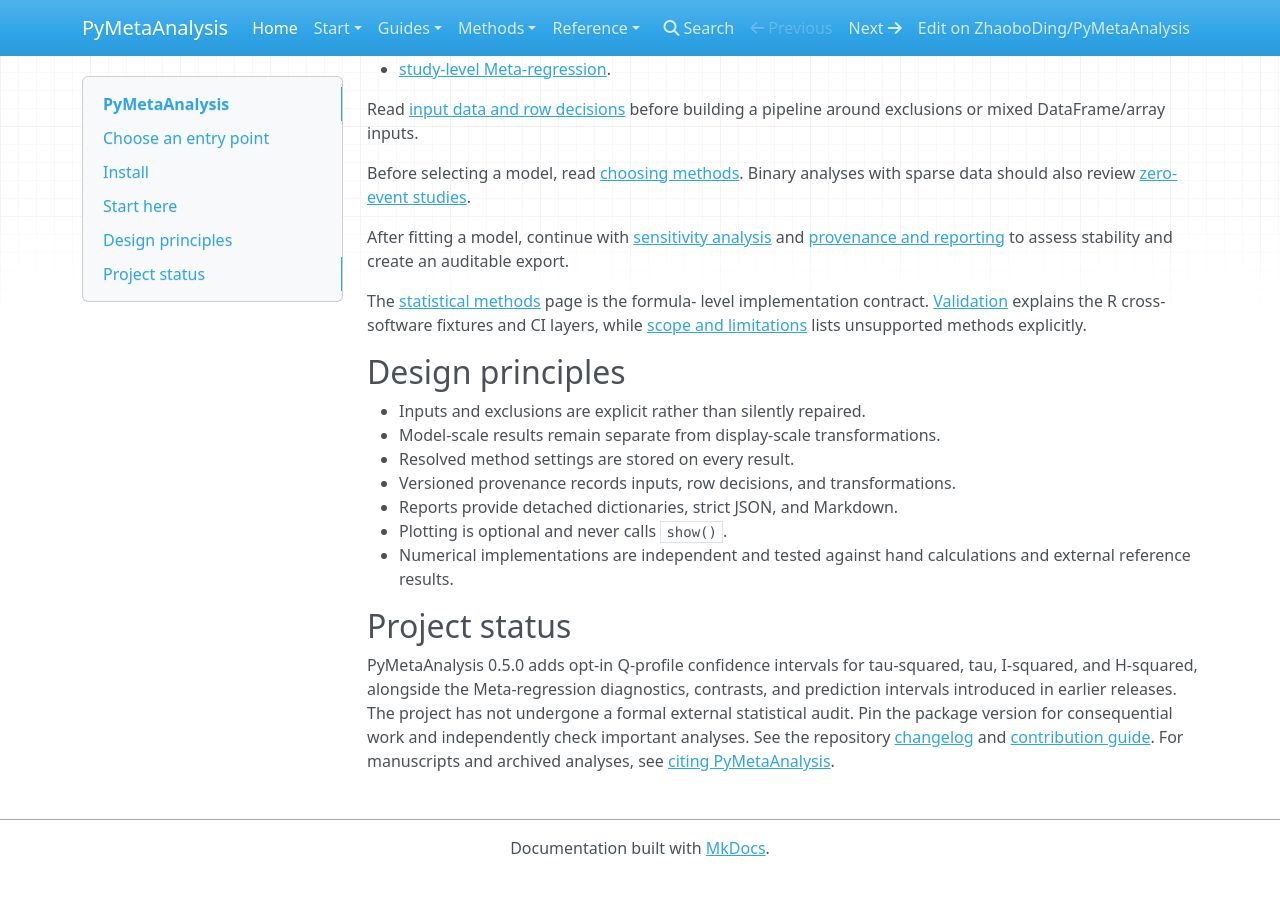
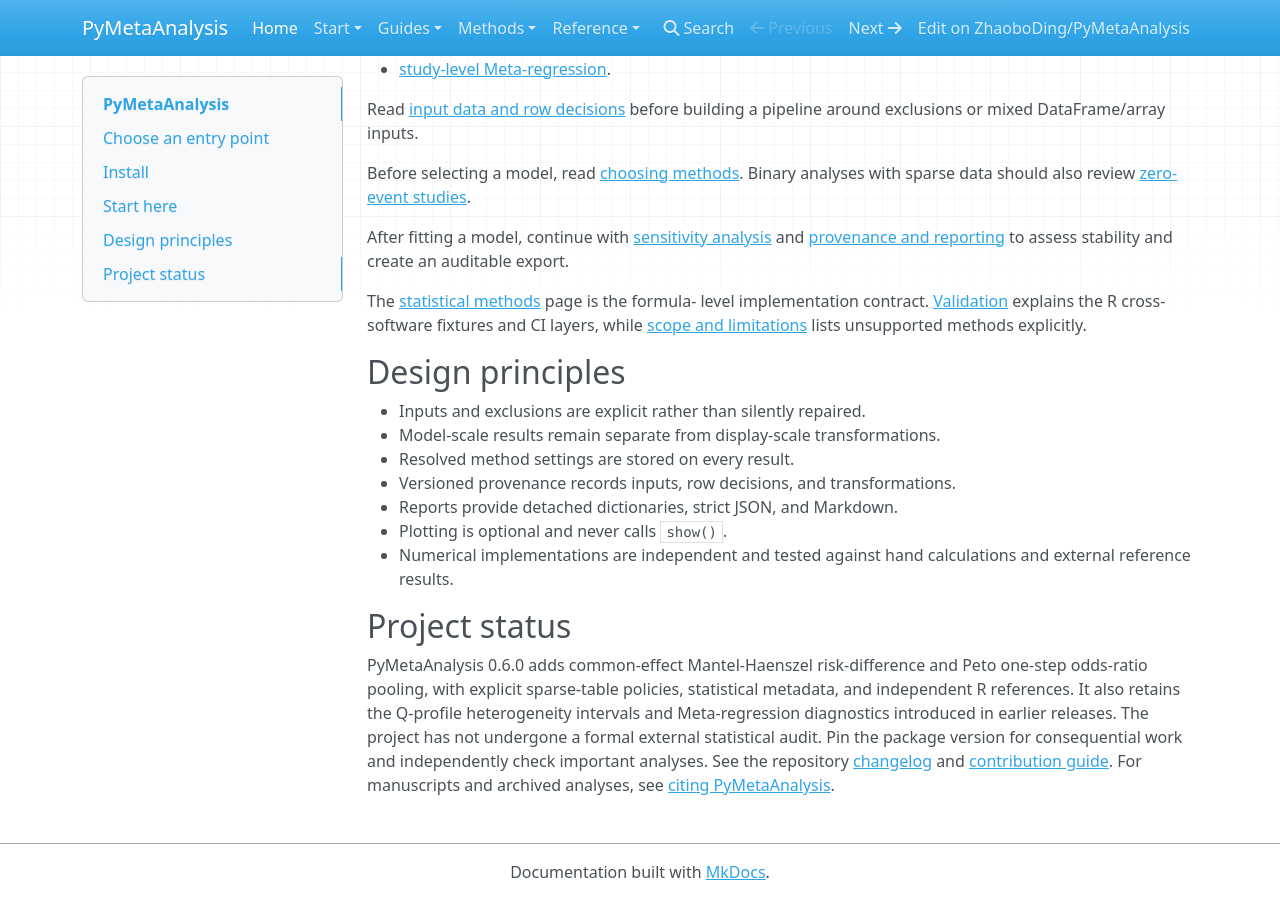
Before and after one commit to ZhaoboDing/PyMetaAnalysis, an MkDocs documentation site: the page built from docs/index.md, in a window 1280 px wide and 900 px high, scrolled down 1170 px. Built offline with MkDocs 1.6.1, drawn with Linux system fonts in a browser that asks for light colours; nearby versions of some CDN libraries; before the commit the page ends 2046 px from its top, so only the background shows below that.

```diff
--- a/docs/index.md
+++ b/docs/index.md
@@ -84,12 +84,13 @@ lists unsupported methods explicitly.
 
 ## Project status
 
-PyMetaAnalysis 0.5.0 adds opt-in Q-profile confidence intervals for
-tau-squared, tau, I-squared, and H-squared, alongside the Meta-regression
-diagnostics, contrasts, and prediction intervals introduced in earlier
-releases. The project has not undergone a formal external statistical audit.
-Pin the package version for consequential work and independently check
-important analyses. See the
+PyMetaAnalysis 0.6.0 adds common-effect Mantel-Haenszel risk-difference and
+Peto one-step odds-ratio pooling, with explicit sparse-table policies,
+statistical metadata, and independent R references. It also retains the
+Q-profile heterogeneity intervals and Meta-regression diagnostics introduced
+in earlier releases. The project has not undergone a formal external
+statistical audit. Pin the package version for consequential work and
+independently check important analyses. See the
 repository
 [changelog](https://github.com/ZhaoboDing/PyMetaAnalysis/blob/main/CHANGELOG.md)
 and [contribution guide](development.md). For manuscripts and archived
--- a/src/meta_analyze/_version.py
+++ b/src/meta_analyze/_version.py
@@ -1,3 +1,3 @@
 """Single source of truth for the package version."""
 
-__version__ = "0.5.0"
+__version__ = "0.6.0"
```
Also changed, not shown: CHANGELOG.md (+2 -0 lines), docs/limitations.md (+1 -1 lines), 1 other file.
